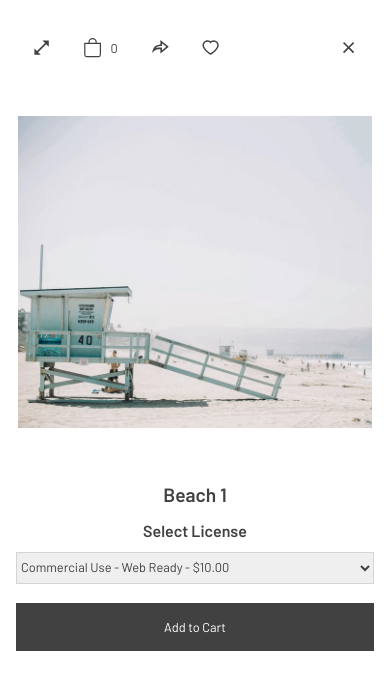
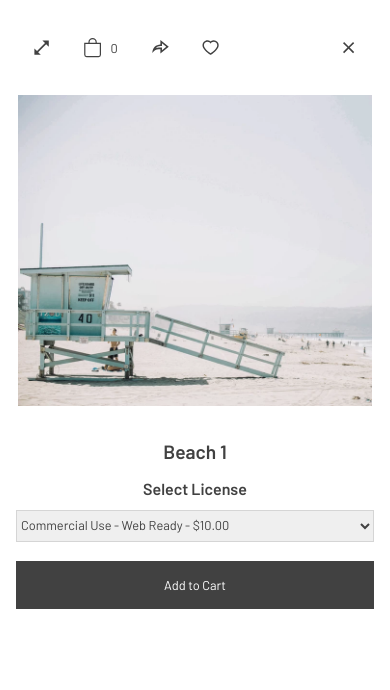
Before and after one commit to Knopkaivy/photographer-portfolio-demo, a React (Create React App) app: page /portfolio/beach/beach-1 in a window 390 px wide. Shown: the top 690 px of the page. Built offline with nearby package versions, Linux system fonts and the light colour scheme.

Commit message:
Update height for PhotoCarousel on small screen

```diff
--- a/src/styles/PhotoCarousel.css
+++ b/src/styles/PhotoCarousel.css
@@ -58,7 +58,7 @@
     transition: transform 0.25s ease-in;
   }
   .PhotoCarousel__image {
-    max-height: 45vh;
+    max-height: 40vh;
   }
 }
 
```
